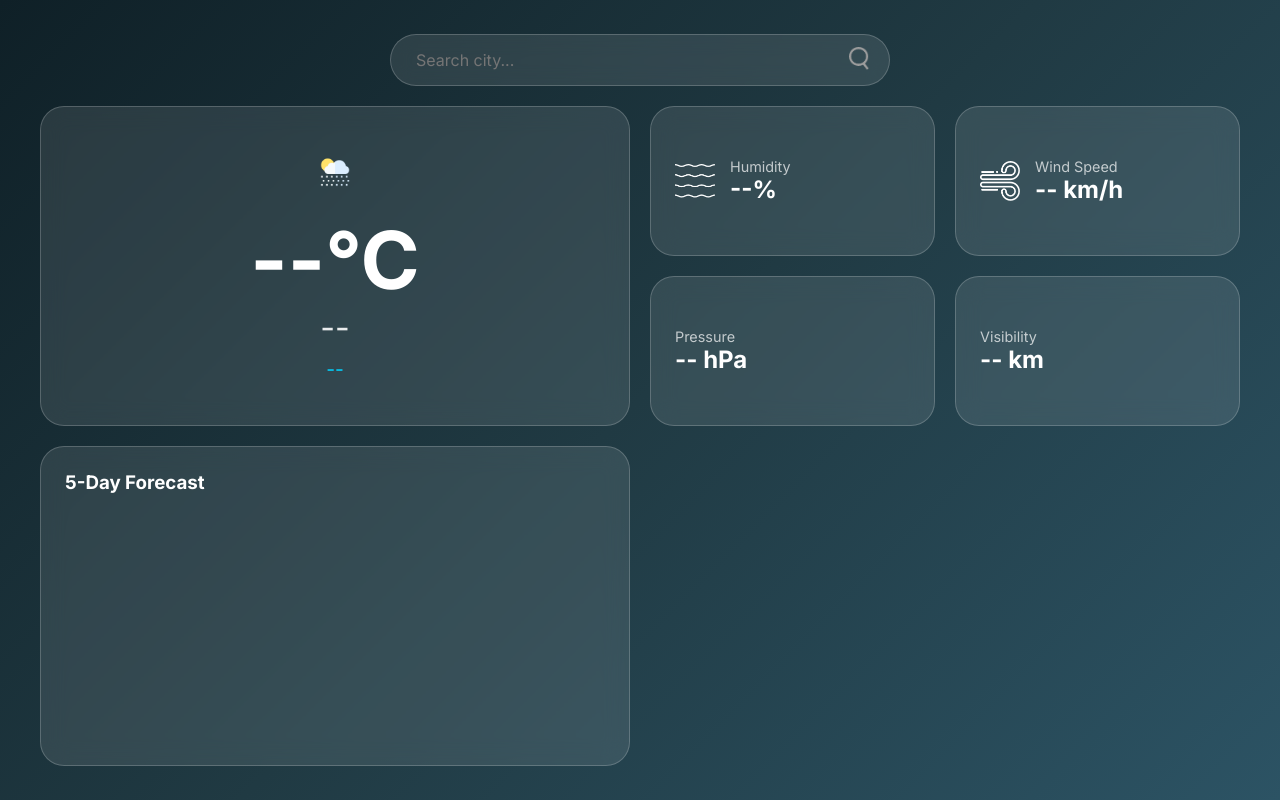
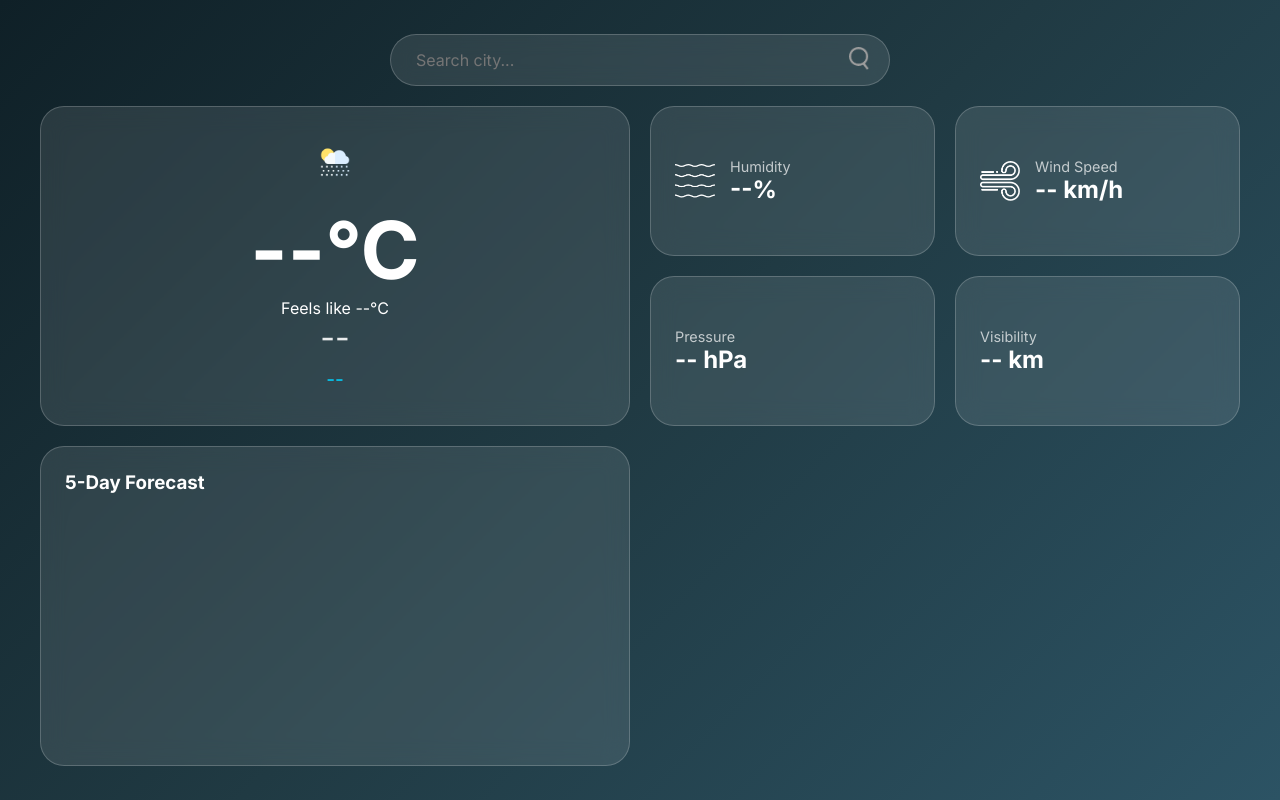
Before and after one commit to Mr-S-U-D-O/javascriptProjectBasedLearning, a plain HTML site: page weatherApp/index.html in a window 1280 px wide. Drawn offline with Linux system fonts and the light colour scheme; no server answers.

Commit message:
Add Feels Like placeholder to HTML

```diff
--- a/weatherApp/index.html
+++ b/weatherApp/index.html
@@ -31,6 +31,7 @@
           </div>
           <div class="mainInfo">
             <h1 class="tempTemperatureDisplay">--°C</h1>
+            <p class="feelsLike">Feels like --°C</p>
             <h2 class="cityNameDisplay">--</h2>
             <p class="weatherDescription">--</p>
           </div>
```
